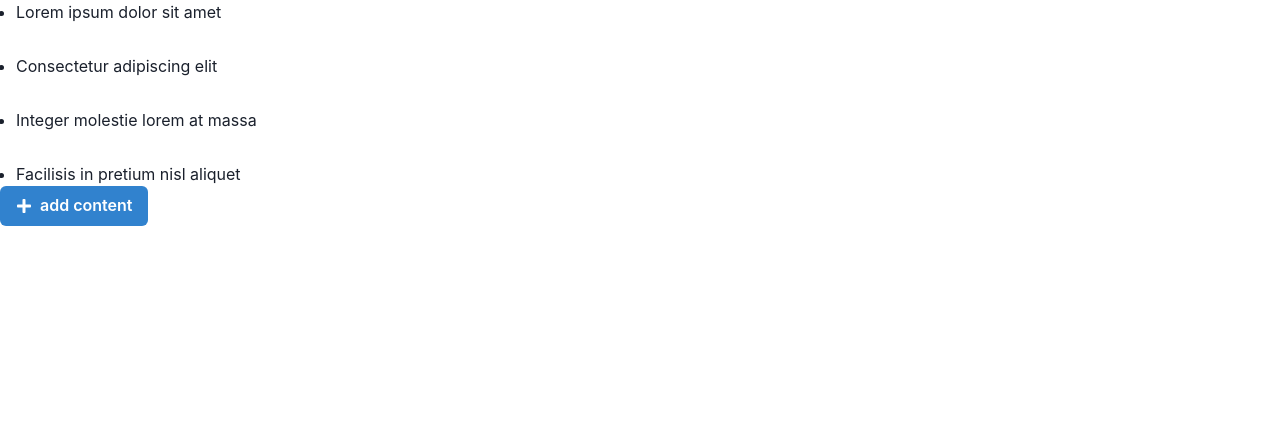
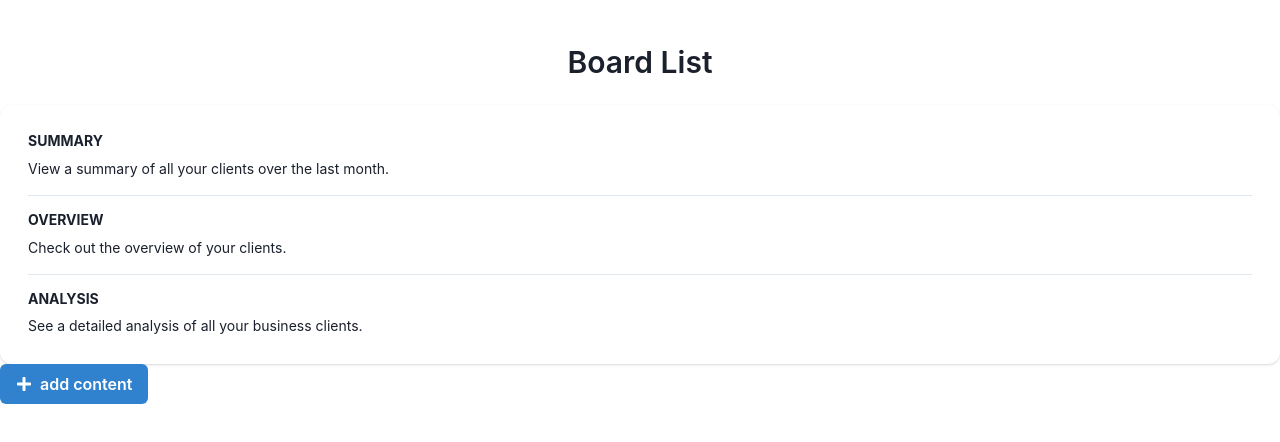
Before and after one commit to kori6810/nextjsCRUD, a Next.js app: page /list in a window 1280 px wide. Shown: the top 442 px of the page. Built offline with nearby package versions, Linux system fonts and the light colour scheme.

Commit message:
card added

```diff
--- a/pages/index.tsx
+++ b/pages/index.tsx
@@ -6,7 +6,6 @@ import BoardContentList from "./list";
 export default function Home() {
   return (
     <div className={styles.container}>
-      <h1 className={styles.header}>Board List</h1>
       <BoardContentList />
     </div>
   );
--- a/pages/list.tsx
+++ b/pages/list.tsx
@@ -1,11 +1,15 @@
 import {
-  List,
-  ListItem,
-  ListIcon,
-  OrderedList,
-  UnorderedList,
+  Card,
+  CardHeader,
+  CardBody,
+  CardFooter,
   Button,
   ButtonGroup,
+  Heading,
+  Stack,
+  StackDivider,
+  Box,
+  Text,
 } from "@chakra-ui/react";
 import { FaPlus } from "react-icons/fa";
 
@@ -14,12 +18,37 @@ import styles from "../styles/Home.module.css";
 export default function BoardContentList() {
   return (
     <>
-      <UnorderedList className={styles.list} spacing="30px">
-        <ListItem>Lorem ipsum dolor sit amet</ListItem>
-        <ListItem>Consectetur adipiscing elit</ListItem>
-        <ListItem>Integer molestie lorem at massa</ListItem>
-        <ListItem>Facilisis in pretium nisl aliquet</ListItem>
-      </UnorderedList>
+      <h1 className={styles.header}>Board List</h1>
+      <Card size="lg">
+        <CardBody>
+          <Stack divider={<StackDivider />} spacing="4">
+            <Box>
+              <Heading size="xs" textTransform="uppercase">
+                Summary
+              </Heading>
+              <Text pt="2" fontSize="sm">
+                View a summary of all your clients over the last month.
+              </Text>
+            </Box>
+            <Box>
+              <Heading size="xs" textTransform="uppercase">
+                Overview
+              </Heading>
+              <Text pt="2" fontSize="sm">
+                Check out the overview of your clients.
+              </Text>
+            </Box>
+            <Box>
+              <Heading size="xs" textTransform="uppercase">
+                Analysis
+              </Heading>
+              <Text pt="2" fontSize="sm">
+                See a detailed analysis of all your business clients.
+              </Text>
+            </Box>
+          </Stack>
+        </CardBody>
+      </Card>
       <Button
         leftIcon={<FaPlus />}
         size="md"
--- a/styles/Home.module.css
+++ b/styles/Home.module.css
@@ -11,4 +11,5 @@
   font-size: 30px;
   text-align: center;
   font-weight: 600;
+  margin: 40px 20px 20px 20px;
 }
```
